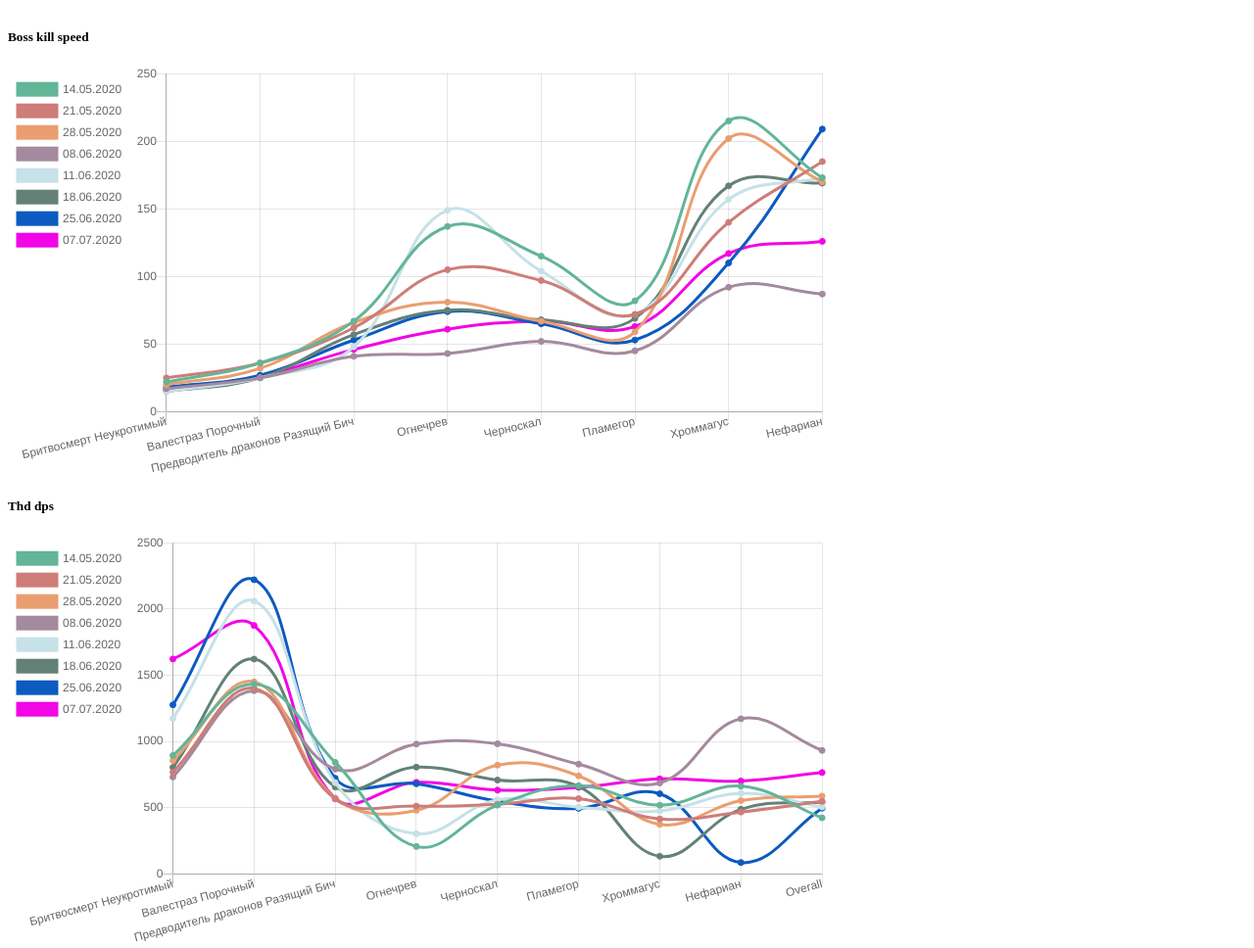
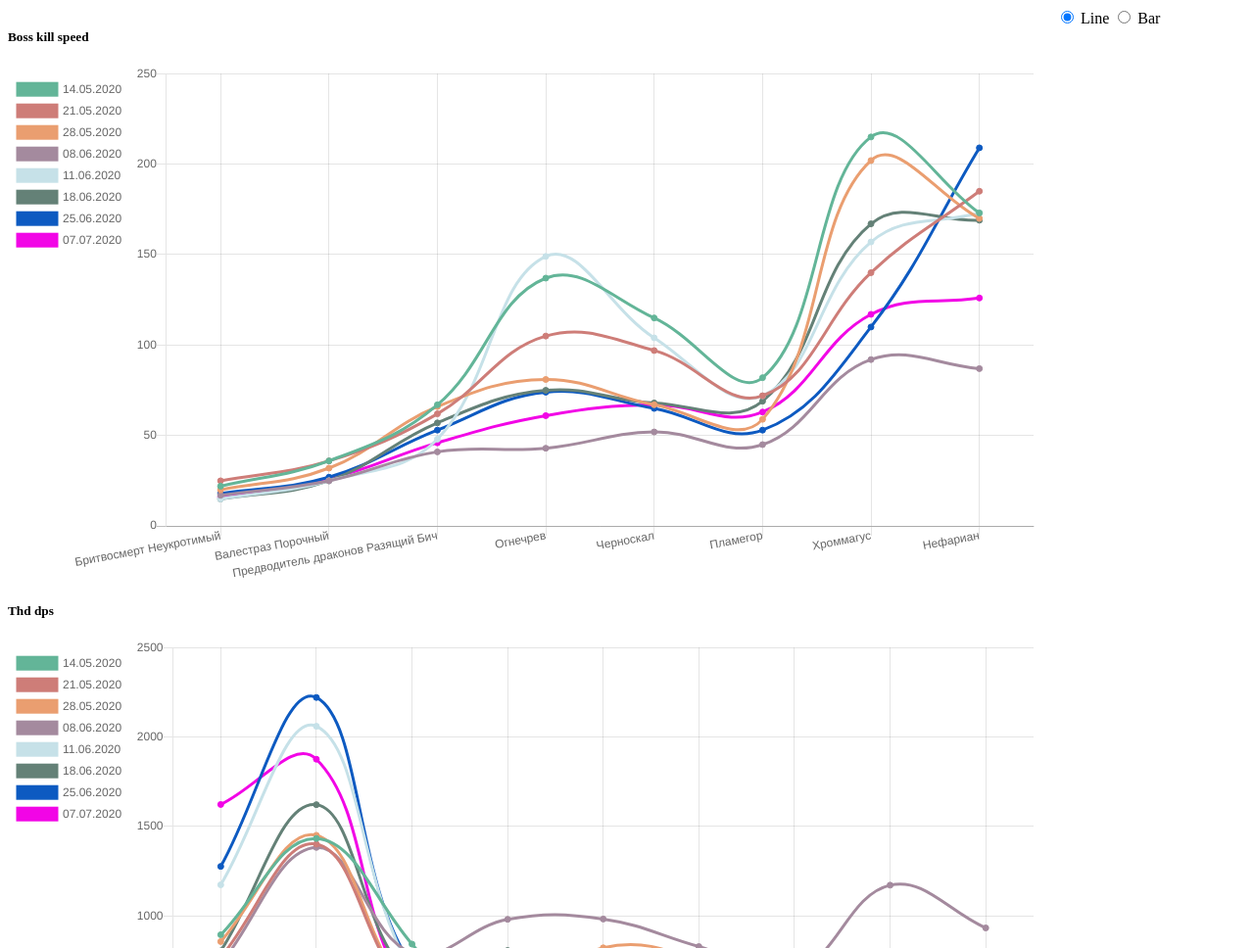
Before and after one commit to nick-kravchenko/bwl-stats, a plain HTML site: page index.html in a window 1280 px wide. Shown: the top 968 px of the page at 98% size. Drawn offline with nearby package versions, Linux system fonts and the light colour scheme.

Commit message:
Update index.html

```diff
--- a/index.html
+++ b/index.html
@@ -32,13 +32,17 @@
 </head>
 <body>
     <div class="row">
-        <div class="col-4">
+        <div class="col-5">
             <h5>Boss kill speed</h5>
             <canvas id="boss_kill_speed" width="800" height="400"></canvas>
         </div>
+        <div class="col-1">
+            <label for="chart_type_line"><input type="radio" name="chart_type" id="chart_type_line" value="line" checked> Line</label>
+            <label for="chart_type_bar"><input type="radio" name="chart_type" id="chart_type_bar" value="bar"> Bar</label>
+        </div>
     </div>
     <div class="row">
-        <div class="col-4">
+        <div class="col-5">
             <h5>Thd dps</h5>
             <canvas id="thd_dps" width="800" height="400"></canvas>
         </div>
@@ -46,6 +50,12 @@
 
     <script src="https://cdn.jsdelivr.net/npm/chart.js@2.9.3/dist/Chart.min.js"></script>
     <script>
+        function randomColor() {
+            const r = Math.round (Math.random () * 255);
+            const g = Math.round (Math.random () * 255);
+            const b = Math.round (Math.random () * 255);
+            return `rgba(${r}, ${g}, ${b}, .5)`;
+        }
         const colorArray = [
             "#63b598", "#ce7d78", "#ea9e70", "#a48a9e", "#c6e1e8", "#648177" ,"#0d5ac1" ,
             "#f205e6" ,"#1c0365" ,"#14a9ad" ,"#4ca2f9" ,"#a4e43f" ,"#d298e2" ,"#6119d0",
@@ -98,215 +108,138 @@
             'Хроммагус',
             'Нефариан',
         ];
-        const data = {
+        const stats = {
             '14.05.2020': {
-                'Бритвосмерт Неукротимый': 22,
-                'Валестраз Порочный': 36,
-                'Предводитель драконов Разящий Бич': 67,
-                'Огнечрев': 137,
-                'Черноскал': 115,
-                'Пламегор': 82,
-                'Хроммагус': 215,
-                'Нефариан': 173,
+                'Бритвосмерт Неукротимый': { speed: 22, dps: 895, },
+                'Валестраз Порочный': { speed: 36, dps: 1433, },
+                'Предводитель драконов Разящий Бич': { speed: 67, dps: 843, },
+                'Огнечрев': { speed: 137, dps: 208, },
+                'Черноскал': { speed: 115, dps: 520, },
+                'Пламегор': { speed: 82, dps: 667, },
+                'Хроммагус': { speed: 215, dps: 520, },
+                'Нефариан': { speed: 173, dps: 663, },
+                'Overall': { speed: NaN, dps: 424, },
             },
             '21.05.2020': {
-                'Бритвосмерт Неукротимый': 25,
-                'Валестраз Порочный': 36,
-                'Предводитель драконов Разящий Бич': 62,
-                'Огнечрев': 105,
-                'Черноскал': 97,
-                'Пламегор': 72,
-                'Хроммагус': 140,
-                'Нефариан': 185,
+                'Бритвосмерт Неукротимый': { speed: 25, dps: 769, },
+                'Валестраз Порочный': { speed: 36, dps: 1401, },
+                'Предводитель драконов Разящий Бич': { speed: 62, dps: 567, },
+                'Огнечрев': { speed: 105, dps: 513, },
+                'Черноскал': { speed: 97, dps: 527, },
+                'Пламегор': { speed: 72, dps: 569, },
+                'Хроммагус': { speed: 140, dps: 416, },
+                'Нефариан': { speed: 185, dps: 468, },
+                'Overall': { speed: NaN, dps: 548, },
             },
             '28.05.2020': {
-                'Бритвосмерт Неукротимый': 20,
-                'Валестраз Порочный': 32,
-                'Предводитель драконов Разящий Бич': 66,
-                'Огнечрев': 81,
-                'Черноскал': 67,
-                'Пламегор': 59,
-                'Хроммагус': 202,
-                'Нефариан': 170,
+                'Бритвосмерт Неукротимый': { speed: 20, dps: 857, },
+                'Валестраз Порочный': { speed: 32, dps: 1451, },
+                'Предводитель драконов Разящий Бич': { speed: 66, dps: 573, },
+                'Огнечрев': { speed: 81, dps: 481, },
+                'Черноскал': { speed: 67, dps: 822, },
+                'Пламегор': { speed: 59, dps: 741, },
+                'Хроммагус': { speed: 202, dps: 375, },
+                'Нефариан': { speed: 170, dps: 554, },
+                'Overall': { speed: NaN, dps: 588, },
             },
             '08.06.2020': {
-                'Бритвосмерт Неукротимый': 17,
-                'Валестраз Порочный': 25,
-                'Предводитель драконов Разящий Бич': 41,
-                'Огнечрев': 43,
-                'Черноскал': 52,
-                'Пламегор': 45,
-                'Хроммагус': 92,
-                'Нефариан': 87,
+                'Бритвосмерт Неукротимый': { speed: 17, dps: 732, },
+                'Валестраз Порочный': { speed: 25, dps: 1383, },
+                'Предводитель драконов Разящий Бич': { speed: 41, dps: 792, },
+                'Огнечрев': { speed: 43, dps: 981, },
+                'Черноскал': { speed: 52, dps: 983, },
+                'Пламегор': { speed: 45, dps: 829, },
+                'Хроммагус': { speed: 92, dps: 687, },
+                'Нефариан': { speed: 87, dps: 1172, },
+                'Overall': { speed: NaN, dps: 933, },
             },
             '11.06.2020': {
-                'Бритвосмерт Неукротимый': 15,
-                'Валестраз Порочный': 25,
-                'Предводитель драконов Разящий Бич': 48,
-                'Огнечрев': 149,
-                'Черноскал': 104,
-                'Пламегор': 72,
-                'Хроммагус': 157,
-                'Нефариан': 173,
+                'Бритвосмерт Неукротимый': { speed: 15, dps: 1174, },
+                'Валестраз Порочный': { speed: 25, dps: 2060, },
+                'Предводитель драконов Разящий Бич': { speed: 48, dps: 690, },
+                'Огнечрев': { speed: 149, dps: 304, },
+                'Черноскал': { speed: 104, dps: 560, },
+                'Пламегор': { speed: 72, dps: 505, },
+                'Хроммагус': { speed: 157, dps: 476, },
+                'Нефариан': { speed: 173, dps: 609, },
+                'Overall': { speed: NaN, dps: 506, },
             },
             '18.06.2020': {
-                'Бритвосмерт Неукротимый': 15,
-                'Валестраз Порочный': 25,
-                'Предводитель драконов Разящий Бич': 57,
-                'Огнечрев': 75,
-                'Черноскал': 68,
-                'Пламегор': 69,
-                'Хроммагус': 167,
-                'Нефариан': 169,
+                'Бритвосмерт Неукротимый': { speed: 15, dps: 805, },
+                'Валестраз Порочный': { speed: 25, dps: 1622, },
+                'Предводитель драконов Разящий Бич': { speed: 57, dps: 657, },
+                'Огнечрев': { speed: 75, dps: 807, },
+                'Черноскал': { speed: 68, dps: 709, },
+                'Пламегор': { speed: 69, dps: 660, },
+                'Хроммагус': { speed: 167, dps: 134, },
+                'Нефариан': { speed: 169, dps: 489, },
+                'Overall': { speed: NaN, dps: 544, },
             },
             '25.06.2020': {
-                'Бритвосмерт Неукротимый': 18,
-                'Валестраз Порочный': 27,
-                'Предводитель драконов Разящий Бич': 53,
-                'Огнечрев': 74,
-                'Черноскал': 65,
-                'Пламегор': 53,
-                'Хроммагус': 110,
-                'Нефариан': 209,
+                'Бритвосмерт Неукротимый': { speed: 18, dps: 1277, },
+                'Валестраз Порочный': { speed: 27, dps: 2221, },
+                'Предводитель драконов Разящий Бич': { speed: 53, dps: 723, },
+                'Огнечрев': { speed: 74, dps: 681, },
+                'Черноскал': { speed: 65, dps: 550, },
+                'Пламегор': { speed: 53, dps: 496, },
+                'Хроммагус': { speed: 110, dps: 606, },
+                'Нефариан': { speed: 209, dps: 87, },
+                'Overall': { speed: NaN, dps: 497, },
             },
             '07.07.2020': {
-                'Бритвосмерт Неукротимый': 16,
-                'Валестраз Порочный': 26,
-                'Предводитель драконов Разящий Бич': 46,
-                'Огнечрев': 61,
-                'Черноскал': 67,
-                'Пламегор': 63,
-                'Хроммагус': 117,
-                'Нефариан': 126,
+                'Бритвосмерт Неукротимый': { speed: 16, dps: 1623, },
+                'Валестраз Порочный': { speed: 26, dps: 1876, },
+                'Предводитель драконов Разящий Бич': { speed: 46, dps: 570, },
+                'Огнечрев': { speed: 61, dps: 692, },
+                'Черноскал': { speed: 67, dps: 633, },
+                'Пламегор': { speed: 63, dps: 654, },
+                'Хроммагус': { speed: 117, dps: 718, },
+                'Нефариан': { speed: 126, dps: 702, },
+                'Overall': { speed: NaN, dps: 766, },
             },
         };
-        const thdDpsData = {
-            '14.05.2020': {
-                'Бритвосмерт Неукротимый': 895,
-                'Валестраз Порочный': 1433,
-                'Предводитель драконов Разящий Бич': 843,
-                'Огнечрев': 208,
-                'Черноскал': 520,
-                'Пламегор': 667,
-                'Хроммагус': 520,
-                'Нефариан': 663,
-                'Overall': 424,
-            },
-            '21.05.2020': {
-                'Бритвосмерт Неукротимый': 769,
-                'Валестраз Порочный': 1401,
-                'Предводитель драконов Разящий Бич': 567,
-                'Огнечрев': 513,
-                'Черноскал': 527,
-                'Пламегор': 569,
-                'Хроммагус': 416,
-                'Нефариан': 468,
-                'Overall': 548,
-            },
-            '28.05.2020': {
-                'Бритвосмерт Неукротимый': 857,
-                'Валестраз Порочный': 1451,
-                'Предводитель драконов Разящий Бич': 573,
-                'Огнечрев': 481,
-                'Черноскал': 822,
-                'Пламегор': 741,
-                'Хроммагус': 375,
-                'Нефариан': 554,
-                'Overall': 588,
-            },
-            '08.06.2020': {
-                'Бритвосмерт Неукротимый': 732,
-                'Валестраз Порочный': 1383,
-                'Предводитель драконов Разящий Бич': 792,
-                'Огнечрев': 981,
-                'Черноскал': 983,
-                'Пламегор': 829,
-                'Хроммагус': 687,
-                'Нефариан': 1172,
-                'Overall': 933,
-            },
-            '11.06.2020': {
-                'Бритвосмерт Неукротимый': 1174,
-                'Валестраз Порочный': 2060,
-                'Предводитель драконов Разящий Бич': 690,
-                'Огнечрев': 304,
-                'Черноскал': 560,
-                'Пламегор': 505,
-                'Хроммагус': 476,
-                'Нефариан': 609,
-                'Overall': 506,
-            },
-            '18.06.2020': {
-                'Бритвосмерт Неукротимый': 805,
-                'Валестраз Порочный': 1622,
-                'Предводитель драконов Разящий Бич': 657,
-                'Огнечрев': 807,
-                'Черноскал': 709,
-                'Пламегор': 660,
-                'Хроммагус': 134,
-                'Нефариан': 489,
-                'Overall': 544,
-            },
-            '25.06.2020': {
-                'Бритвосмерт Неукротимый': 1277,
-                'Валестраз Порочный': 2221,
-                'Предводитель драконов Разящий Бич': 723,
-                'Огнечрев': 681,
-                'Черноскал': 550,
-                'Пламегор': 496,
-                'Хроммагус': 606,
-                'Нефариан': 87,
-                'Overall': 497,
-            },
-            '07.07.2020': {
-                'Бритвосмерт Неукротимый': 1623,
-                'Валестраз Порочный': 1876,
-                'Предводитель драконов Разящий Бич': 570,
-                'Огнечрев': 692,
-                'Черноскал': 633,
-                'Пламегор': 654,
-                'Хроммагус': 718,
-                'Нефариан': 702,
-                'Overall': 766,
-            },
-        };
-        const datasets = Object.keys(data).map((date, index) => {
+        const datasets = Object.keys(stats).map((date, index) => {
             return {
                 label: date,
                 backgroundColor: colorArray[index],
                 borderColor: colorArray[index],
                 fill: false,
-                data: Object.values(data[date]),
+                data: Object.values(stats[date]).map(obj => obj.speed),
             }
         });
-        const thd_dps_datasets = Object.keys(thdDpsData).map((date, index) => {
+        const thd_dps_datasets = Object.keys(stats).map((date, index) => {
             return {
                 label: date,
                 backgroundColor: colorArray[index],
                 borderColor: colorArray[index],
                 fill: false,
-                data: Object.values(thdDpsData[date]),
+                data: Object.values(stats[date]).map(obj => obj.dps),
             }
         });
     </script>
     <script>
         var boss_kill_speed_ctx = document.getElementById('boss_kill_speed').getContext('2d');
-        var boss_kill_speedChart = new Chart(boss_kill_speed_ctx, {
-            title: 'wtf',
+        const boss_kill_speedChartConfig = {
             type: 'line',
             data: {
-                labels,
-                datasets,
+                labels: labels,
+                datasets: datasets,
             },
             options: {
                 legend: {
                     position: 'left',
                     align: 'start',
                 },
+                scales: {
+                    xAxes: [{
+                        offset: true,
+                    }]
+                }
             }
-        });
+        };
+        var boss_kill_speedChart = new Chart(boss_kill_speed_ctx, boss_kill_speedChartConfig);
         var thd_dps_ctx = document.getElementById('thd_dps').getContext('2d');
-        var thd_dpsChart = new Chart(thd_dps_ctx, {
+        const thd_dpsChartConfig = {
             type: 'line',
             data: {
                 labels: [...labels, 'Overall'],
@@ -317,7 +250,22 @@
                     position: 'left',
                     align: 'start',
                 },
+                scales: {
+                    xAxes: [{
+                        offset: true,
+                    }]
+                }
             }
+        };
+        var thd_dpsChart = new Chart(thd_dps_ctx, thd_dpsChartConfig);
+        document.querySelectorAll('input[name="chart_type"]').forEach(input => {
+            input.addEventListener('change', (event) => {
+                boss_kill_speedChart.destroy();
+                boss_kill_speedChart = new Chart(boss_kill_speed_ctx, {...boss_kill_speedChartConfig, type: event.target.value});
+                thd_dpsChart.destroy();
+                thd_dpsChart = new Chart(thd_dps_ctx, {...thd_dpsChartConfig, type: event.target.value});
+                console.log(event.target.value);
+            });
         });
     </script>
 </body>
```
